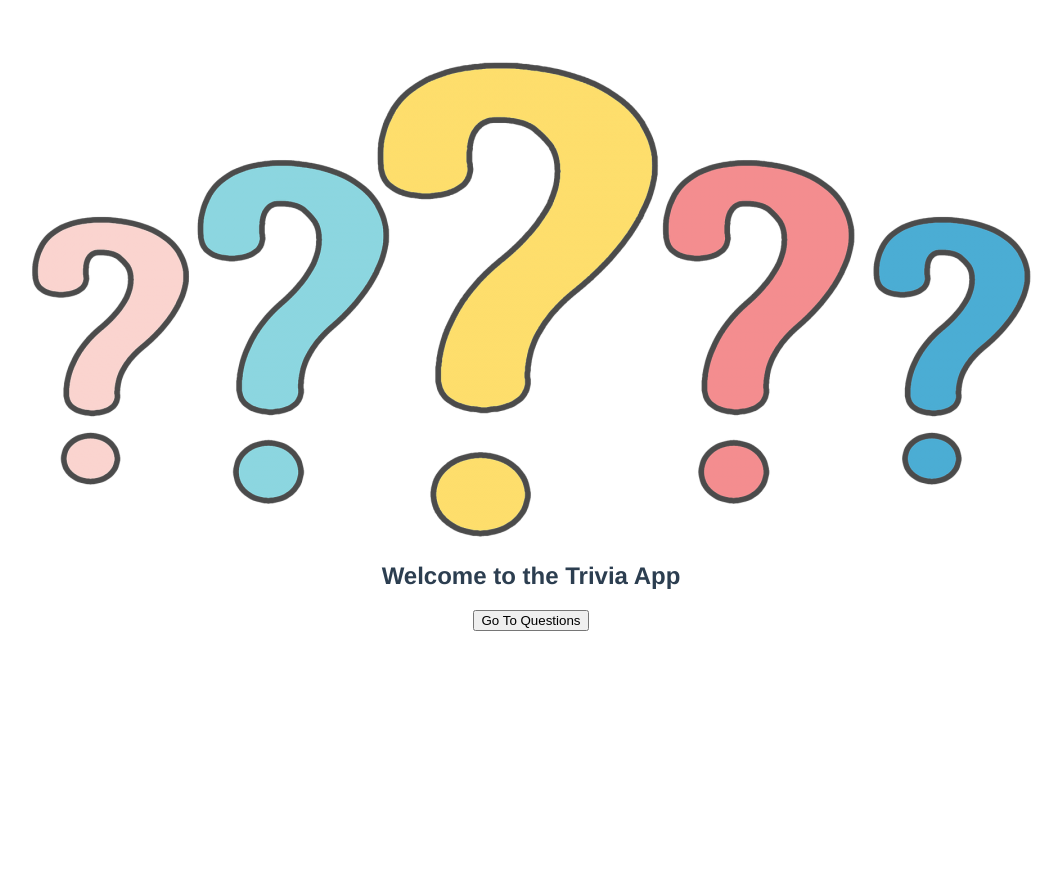
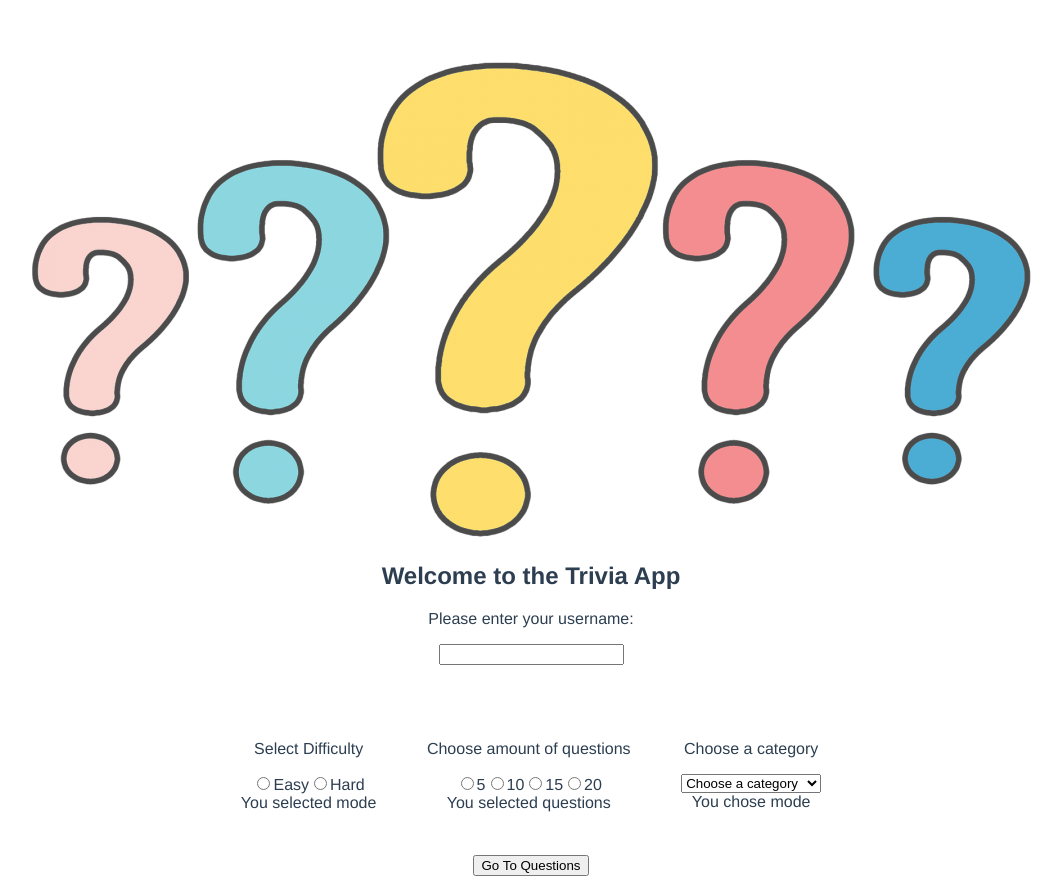
Before and after one commit to kpedersenIC3/trivia-game, a Vue app: page / in a window 1280 px wide. Shown: the whole page, without its empty margins (109-1171 px from the left). Before the commit the page ends 800 px from the top, so only its background shows below. Built offline with nearby package versions, Linux system fonts and the light colour scheme.

Commit message:
chore:minor syntax changes

```diff
--- a/src/views/Questions.vue
+++ b/src/views/Questions.vue
@@ -1,13 +1,16 @@
 <script setup>
 import { useRouter } from 'vue-router';
 
+
 const router = useRouter()
+const goToResult = () => router.push('/result')
 
-const goToResult = () => router.push('/result')
+
+
 </script>
 
 <template>
-    <h2>You are now in Questions</h2>
+    <h2>Hello welcome to the Questions</h2>
     <button @click="goToResult">Go To Result</button>
 </template>
 
--- a/src/views/Start.vue
+++ b/src/views/Start.vue
@@ -1,13 +1,63 @@
 <script setup>
 import { useRouter } from 'vue-router';
+import { reactive, ref } from 'vue';
+
+
+const username = ref('')
+const difficulty = ref('')
+const noOfQuestions = ref('')
+const category = ref('')
 
 const router = useRouter()
+const goToQuestions = () => router.push('/questions')
 
-const goToQuestions = () => router.push('/questions')
 </script>
 
 <template>
     <h2>Welcome to the Trivia App</h2>
+    <p>Please enter your username:</p>
+    <input v-model="username">
+    <p>{{username}}</p>
+    <br>
+    <div class="start-selectors">
+        <div id="start-selector">
+        <p>Select Difficulty</p>
+        <input type="radio" value="easy" v-model="difficulty">
+        <label for="easy">Easy</label>
+        <input type="radio" value="hard" v-model="difficulty">
+        <label for="hard">Hard</label>
+        <br>
+        <span>You selected {{ difficulty }} mode</span>
+        </div>
+
+        <div id="start-selector">
+        <p>Choose amount of questions</p>
+        <input type="radio" value="5" v-model="noOfQuestions">
+        <label for="5">5</label>
+        <input type="radio" value="10" v-model="noOfQuestions">
+        <label for="10">10</label>
+        <input type="radio" value="15" v-model="noOfQuestions">
+        <label for="15">15</label>
+        <input type="radio" value="20" v-model="noOfQuestions">
+        <label for="20">20</label>
+        <br>
+        <span>You selected {{ noOfQuestions }} questions</span>
+        </div>
+
+        <div id="start-selector">
+        <p>Choose a category</p>
+        <select v-model="category">
+            <option disabled value="">Choose a category</option>
+            <option>General Knowledge</option>
+            <option>Science and Nature</option>
+            <option>Sports</option>
+            <option>History</option>
+        </select>
+        <br>
+        <span>You chose {{ category }} mode</span>
+        </div>
+    </div>
+    <br>
     <button @click="goToQuestions">Go To Questions</button>
 </template>
 
@@ -17,4 +67,11 @@ const goToQuestions = () => router.push('/questions')
         animation-duration: 1s;
         font-weight: 1700;
     }
+    .start-selectors{
+        display:flex;
+        justify-content: center;
+    }
+    #start-selector{
+        padding:2%;
+    }
 </style>
```
